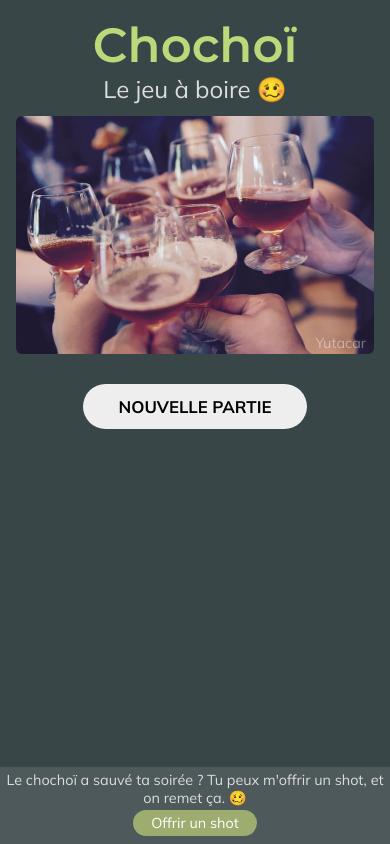
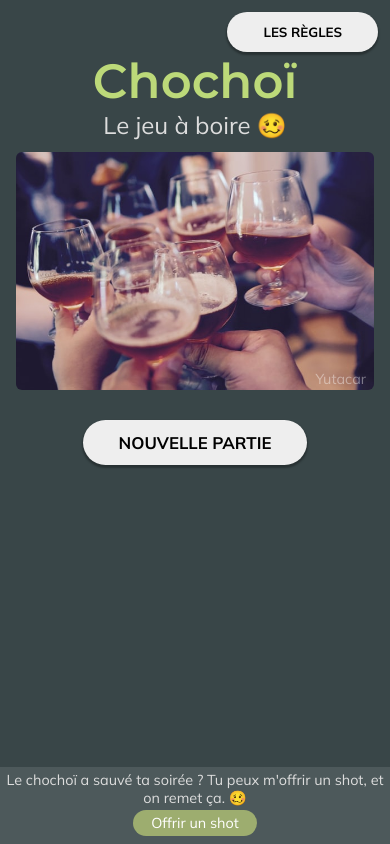
Before and after one commit to pierre-pellegrino/chochoi, a React (Create React App) app: page / in a window 390 px wide. Built offline with nearby package versions, Linux system fonts and the light colour scheme.

Commit message:
Added rules

```diff
--- a/src/components/Navbar/_navbar.scss
+++ b/src/components/Navbar/_navbar.scss
@@ -4,3 +4,9 @@ nav {
     color: $light;
   }
 }
+
+@media screen and (max-width: 570px) {
+  nav {
+    margin-top: 36px;
+  }
+}
--- a/src/components/Rules/Rules.jsx
+++ b/src/components/Rules/Rules.jsx
@@ -1,8 +1,25 @@
 import React from 'react';
+import rules from '../../data/rules';
+import cards from '../../data/cards';
 
 const Rules = () => {
+  const handleOpenRules = (e) => {
+    e.target.classList.toggle('active');
+  }
+
   return (
-    <button className="rules-btn btn">Les règles</button>
+    <div className="rules-wrapper">
+      <button onClick={handleOpenRules} className="rules-btn btn">Les règles</button>
+      <div className="rules-content">
+        <h2> Les règles du Chochoï </h2>
+        <p> Vous allez jouer avec 52 cartes. </p>
+        <p> Chacun son tour, un joueur tire une carte.</p>
+        <p className="mb-1"> Les cartes ont toutes un effet différent : </p>
+        {rules.map((rule, i) => {
+          return <p className="cards-rules" dangerouslySetInnerHTML={ {__html: `<span class="bolder">${cards[i]}</span> : ${rule.effect}` }} key={i}/>
+        })}
+      </div>
+    </div>
   );
 };
 
--- /dev/null
+++ b/src/components/Rules/_rules.scss
@@ -0,0 +1,49 @@
+.rules-wrapper {
+  position: absolute;
+  right: 12px;
+  top: 12px;
+  text-align: right;
+  font-size: 0.8em;
+  z-index: 50;
+
+  .btn {
+
+    &.active + .rules-content {
+      display: block;
+    }
+  }
+
+  .rules-content {
+    text-align: left;
+    margin-top: 6px;
+    padding: 6px 12px;
+    background-color: hsl(188, 12%, 40%);
+    border-radius: 12px;
+    -webkit-border-radius: 12px;
+    -moz-border-radius: 12px;
+    -ms-border-radius: 12px;
+    -o-border-radius: 12px;
+    display: none;
+    box-shadow: 0 2px 6px 3px rgba(0,0,0,0.2);
+
+    h2 {
+      margin-bottom: 12px;
+    }
+
+    .cards-rules {
+      margin: 0 0 3px;
+      padding: 0 0 3px;
+      border-bottom: 1px solid rgba(0,0,0,0.1);
+    }
+  }
+}
+
+@media screen and (max-width: 665px) {
+  .rules-wrapper {
+    font-size: 0.7em;
+  }
+
+  html {
+    background-color: $dark-blue;
+  }
+}
--- /dev/null
+++ b/src/data/cards.js
@@ -0,0 +1,3 @@
+const cards = ["2", "3", "4", "5", "6", "7", "8", "9", "10", "Valet", "Dame", "Roi", "As"];
+
+export default cards;
--- a/src/data/rules.js
+++ b/src/data/rules.js
@@ -1,8 +1,4 @@
 const rules = [
-  {
-    value: '0',
-    effect: "Tu es le <span class=\"colored\">Question Master</span>. <br /> Chaque fois que tu poses une question, si on te répond <span class=\"colored\">Ta gueule</span>, tu bois. Si la personne te répond normalement, elle boit. <br /> La prochaine personne à piocher un 10 récupère cet effet."
-  },
   {
     value: '2',
     effect: "Tu te prends 2 gorgées."
@@ -36,6 +32,10 @@ const rules = [
     effect: "Choisis un jeu, type <span class=\"colored\">Dans ma valise</span> ou <span class=\"colored\">J'ai déjà/ J'ai jamais</span>. <br /> Le perdant boit, pour changer."
   },
   {
+    value: '0',
+    effect: "Tu es le <span class=\"colored\">Question Master</span>. <br /> Chaque fois que tu poses une question, si on te répond <span class=\"colored\">Ta gueule</span>, tu bois. Si la personne te répond normalement, elle boit. <br /> La prochaine personne à piocher un 10 récupère cet effet."
+  },
+  {
     value: "J",
     effect: "Tu es le <span class=\"colored\">barbier</span>. <br /> Chaque fois que tu poses ton poing sous ton menton, tout le monde doit faire comme toi. Le plus lent boit. <br /> La prochaine personne à piocher un valet récupère cet effet."
   },
--- a/src/index.jsx
+++ b/src/index.jsx
@@ -6,6 +6,7 @@ import PlayBtn from "./components/PlayBtn/PlayBtn";
 import CardDeck from "./components/CardDeck/CardDeck";
 import CoffeeBtn from "./components/CoffeeBtn/CoffeeBtn";
 import HeaderPic from "./components/HeaderPic/HeaderPic";
+import Rules from "./components/Rules/Rules";
 
 const App = () => {
   const gameID = localStorage.getItem('gameID') ? localStorage.getItem('gameID') : null;
@@ -19,6 +20,7 @@ const App = () => {
 
   return (
     <div className="global-wrapper">
+        <Rules />
         <Navbar />
         {!deckID && <HeaderPic />}
         {!deckID && <PlayBtn onNewDeck={handleSetDeckID}/>}
--- a/src/styles/style.scss
+++ b/src/styles/style.scss
@@ -4,6 +4,7 @@
 @import '../components/CardDeck/carddeck';
 @import '../components/ResetGame/resetgame';
 @import '../components/CoffeeBtn/coffeebtn.scss';
+@import '../components/Rules/rules';
 
 *, :before, :after {
   padding: 0;
@@ -61,6 +62,7 @@ body {
   -moz-transition: transform 0.3s;
   -ms-transition: transform 0.3s;
   -o-transition: transform 0.3s;
+  box-shadow: 0 2px 2px 1px rgba(0,0,0,0.3);
 
   &:hover {
     transform: scale(1.1);
@@ -81,6 +83,11 @@ body {
 
 .mb-1 {
   margin-bottom: 1em;
+}
+
+.bolder {
+  font-weight: bolder;
+  font-size: 1.1em;
 }
 
 .main-pic {
@@ -116,3 +123,9 @@ body {
     width: 100%;
   }
 }
+
+@media screen and (max-height: 700px) {
+  body {
+    font-size: 0.9em;
+  }
+}
```
